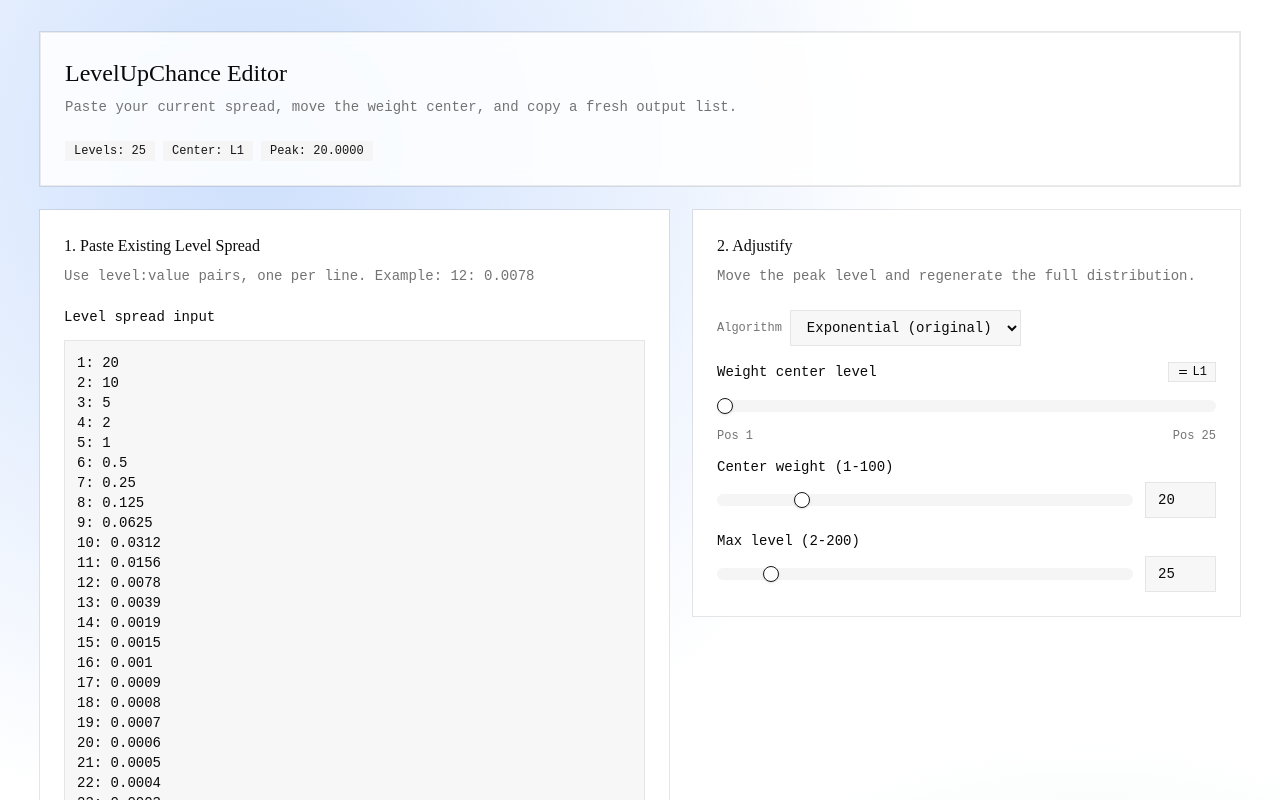
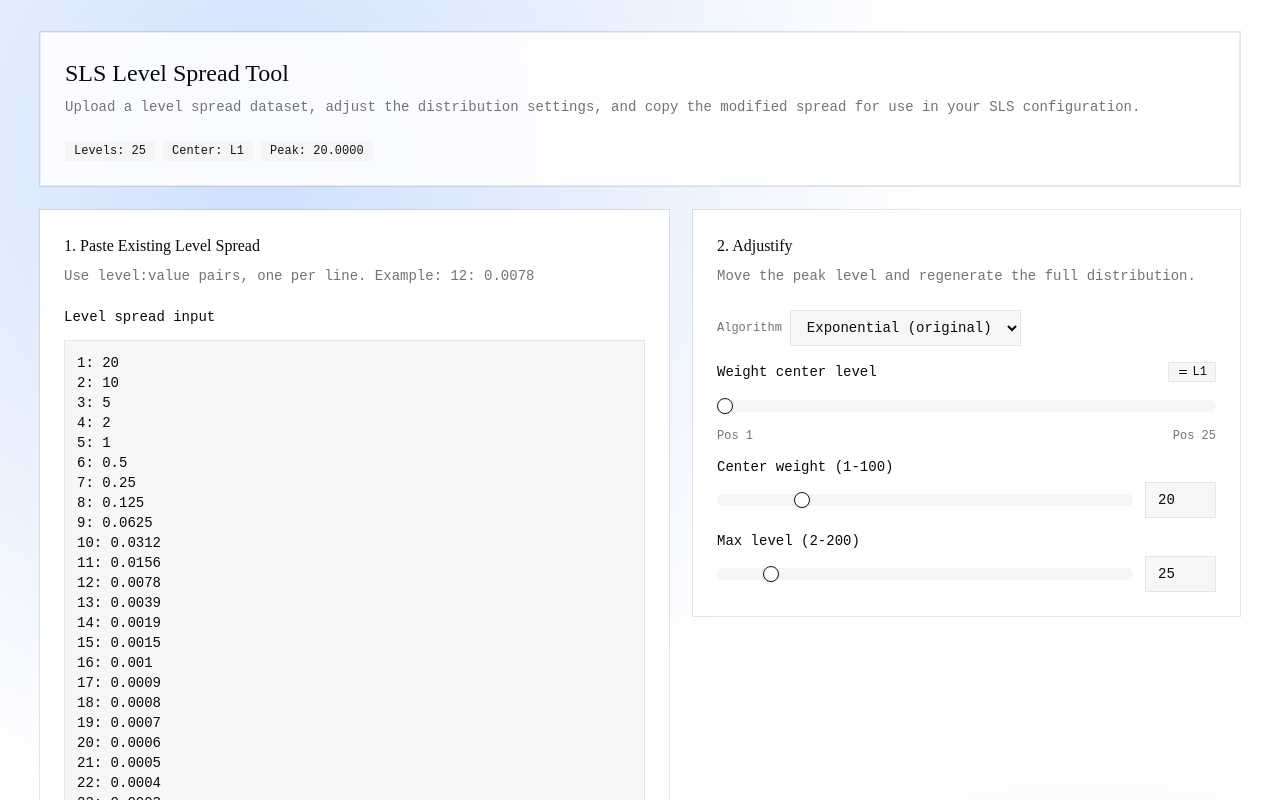
Before and after one commit to dsthedev/slslevelspreadtool, a React (Vite) app: page / in a window 1280 px wide. Shown: the top 800 px of the page. Built offline with nearby package versions, Linux system fonts and the light colour scheme.

Commit message:
feat: update title and description for SLS Level Spread Tool

```diff
--- a/index.html
+++ b/index.html
@@ -4,7 +4,7 @@
     <meta charset="UTF-8" />
     <link rel="icon" type="image/svg+xml" href="/vite.svg" />
     <meta name="viewport" content="width=device-width, initial-scale=1.0" />
-    <title>vite-app</title>
+    <title>SLS Level Spread Tool</title>
   </head>
   <body>
     <div id="root"></div>
--- a/src/App.tsx
+++ b/src/App.tsx
@@ -146,10 +146,9 @@ export function App() {
       <div className="mx-auto flex w-full max-w-7xl flex-col gap-6">
         <Card className="border border-border/80 bg-card/85 backdrop-blur-sm">
           <CardHeader>
-            <CardTitle className="text-2xl">LevelUpChance Editor</CardTitle>
+            <CardTitle className="text-2xl">SLS Level Spread Tool</CardTitle>
             <CardDescription>
-              Paste your current spread, move the weight center, and copy a fresh
-              output list.
+              Upload a level spread dataset, adjust the distribution settings, and copy the modified spread for use in your SLS configuration.
             </CardDescription>
           </CardHeader>
           <CardContent className="flex flex-wrap items-center gap-2">
```
